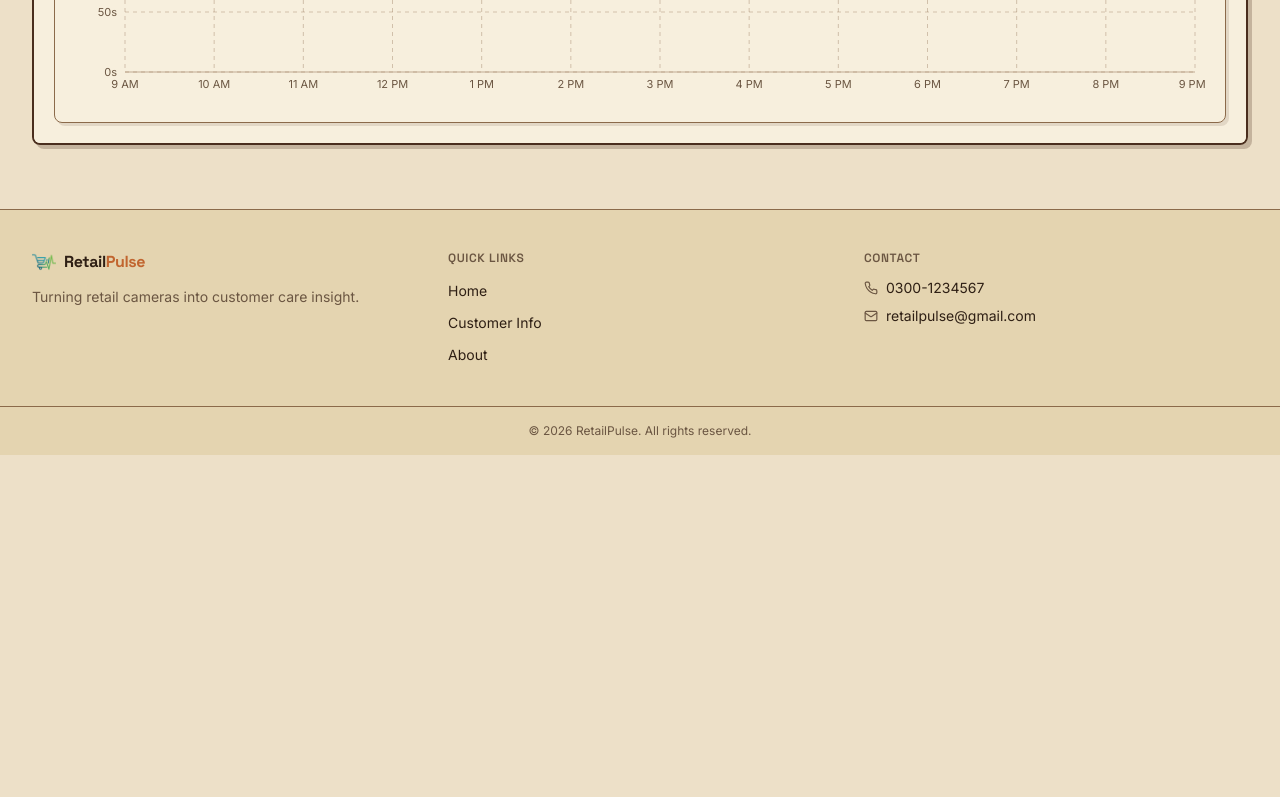
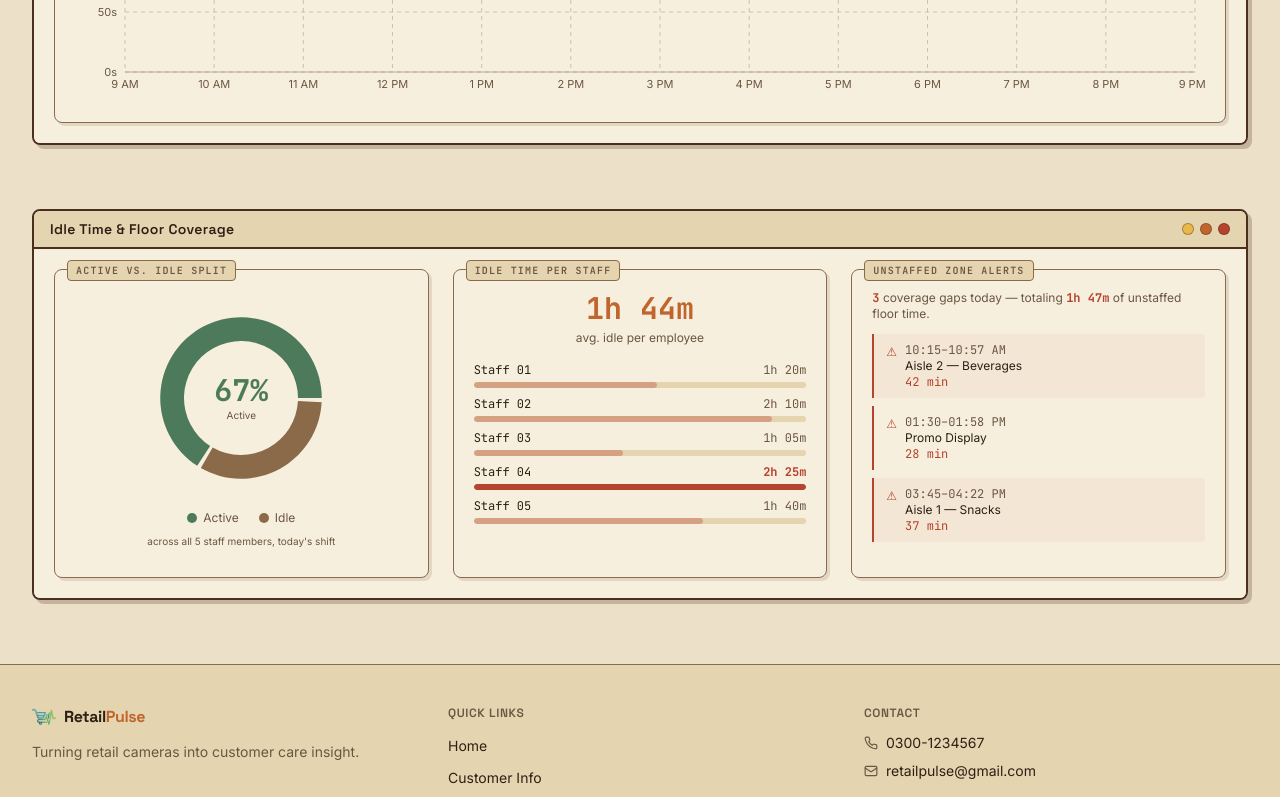
Before and after one commit to muhammad-moiz-ansari/retail-store-analysis, a Next.js app in the folder frontend/: page /employee-info in a window 1280 px wide. Shown: the part 1325-2122 px from the top of the page. Before the commit the page ends 1780 px from the top, so only its background shows below. Built offline with nearby package versions, Linux system fonts and the light colour scheme.

Commit message:
feat: add idle time and coverage gaps to employee info

```diff
--- a/frontend/src/app/employee-info/page.tsx
+++ b/frontend/src/app/employee-info/page.tsx
@@ -11,6 +11,9 @@ import {
   Tooltip,
   ResponsiveContainer,
   ReferenceLine,
+  PieChart,
+  Pie,
+  Cell,
 } from "recharts";
 
 /* ═══════════════════════════════════════════════════════════════
@@ -51,6 +54,25 @@ const RESPONSE_TIME_HOURLY = [
   { hour: "9 PM", seconds: 72 },
 ];
 
+const ACTIVE_IDLE_SPLIT = [
+  { name: "Active", value: 67, color: "var(--color-success)" },
+  { name: "Idle", value: 33, color: "var(--color-border-soft)" },
+];
+
+const STAFF_IDLE = [
+  { id: "Staff 01", idle: "1h 20m", mins: 80 },
+  { id: "Staff 02", idle: "2h 10m", mins: 130 },
+  { id: "Staff 03", idle: "1h 05m", mins: 65 },
+  { id: "Staff 04", idle: "2h 25m", mins: 145 },
+  { id: "Staff 05", idle: "1h 40m", mins: 100 },
+];
+
+const UNSTAFFED_ALERTS = [
+  { time: "10:15–10:57 AM", zone: "Aisle 2 — Beverages", duration: "42 min" },
+  { time: "01:30–01:58 PM", zone: "Promo Display", duration: "28 min" },
+  { time: "03:45–04:22 PM", zone: "Aisle 1 — Snacks", duration: "37 min" },
+];
+
 /* ═══════════════════════════════════════════════════════════════
    Helpers
    ═══════════════════════════════════════════════════════════════ */
@@ -81,6 +103,9 @@ export default function EmployeeInfoPage() {
 
         {/* ── Section 2: Interaction & Responsiveness ── */}
         <InteractionResponsivenessSection />
+
+        {/* ── Section 3: Idle Time & Floor Coverage ── */}
+        <IdleCoverageSection />
       </main>
     </div>
   );
@@ -384,3 +409,136 @@ function TrendUpIcon() {
     </svg>
   );
 }
+
+/* ═══════════════════════════════════════════════════════════════
+   Section 3: Idle Time & Floor Coverage
+   ═══════════════════════════════════════════════════════════════ */
+
+function IdleCoverageSection() {
+  const maxIdle = Math.max(...STAFF_IDLE.map((s) => s.mins));
+
+  return (
+    <RetroWindow title="Idle Time & Floor Coverage">
+      <div className="grid grid-cols-1 md:grid-cols-3 gap-6">
+        {/* ── Active vs Idle Donut ── */}
+        <RetroCard label="Active vs. Idle Split">
+          <div className="flex flex-col items-center py-2">
+            <div className="relative w-full max-w-[200px] aspect-square">
+              <ResponsiveContainer width="100%" height="100%">
+                <PieChart>
+                  <Pie
+                    data={ACTIVE_IDLE_SPLIT}
+                    cx="50%"
+                    cy="50%"
+                    innerRadius="60%"
+                    outerRadius="85%"
+                    paddingAngle={3}
+                    dataKey="value"
+                    stroke="none"
+                  >
+                    {ACTIVE_IDLE_SPLIT.map((entry) => (
+                      <Cell key={entry.name} fill={entry.color} />
+                    ))}
+                  </Pie>
+                  <Tooltip
+                    contentStyle={{
+                      backgroundColor: "var(--color-surface)",
+                      border: "1px solid var(--color-border-soft)",
+                      borderRadius: "6px",
+                      fontFamily: "var(--font-mono)",
+                      fontSize: 12,
+                      color: "var(--color-text)",
+                    }}
+                    formatter={(value) => [`${value}%`, ""]}
+                  />
+                </PieChart>
+              </ResponsiveContainer>
+              <div className="absolute inset-0 flex flex-col items-center justify-center pointer-events-none">
+                <span className="font-mono text-3xl font-bold text-success">67%</span>
+                <span className="text-[10px] text-text-muted">Active</span>
+              </div>
+            </div>
+            <div className="flex gap-5 mt-3 text-xs text-text-muted">
+              <span className="flex items-center gap-1.5">
+                <span className="inline-block w-2.5 h-2.5 rounded-full bg-success" />
+                Active
+              </span>
+              <span className="flex items-center gap-1.5">
+                <span className="inline-block w-2.5 h-2.5 rounded-full bg-border-soft" />
+                Idle
+              </span>
+            </div>
+            <p className="text-[10px] text-text-muted mt-2 text-center">
+              across all 5 staff members, today&apos;s shift
+            </p>
+          </div>
+        </RetroCard>
+
+        {/* ── Idle Time per Staff ── */}
+        <RetroCard label="Idle Time per Staff">
+          <div className="space-y-3">
+            <div className="text-center mb-4">
+              <p className="font-mono text-3xl font-bold text-accent">1h 44m</p>
+              <p className="text-xs text-text-muted mt-1">avg. idle per employee</p>
+            </div>
+
+            <div className="space-y-2">
+              {STAFF_IDLE.map((s) => {
+                const pct = (s.mins / maxIdle) * 100;
+                const isWorst = s.mins === maxIdle;
+                return (
+                  <div key={s.id} className="space-y-1">
+                    <div className="flex justify-between text-xs">
+                      <span className="font-mono text-text">{s.id}</span>
+                      <span className={`font-mono ${isWorst ? "text-danger font-bold" : "text-text-muted"}`}>
+                        {s.idle}
+                      </span>
+                    </div>
+                    <div className="w-full h-1.5 rounded-full bg-surface-alt overflow-hidden">
+                      <div
+                        className="h-full rounded-full transition-all"
+                        style={{
+                          width: `${pct}%`,
+                          backgroundColor: isWorst ? "var(--color-danger)" : "var(--color-danger)",
+                          opacity: isWorst ? 1 : 0.35,
+                        }}
+                      />
+                    </div>
+                  </div>
+                );
+              })}
+            </div>
+          </div>
+        </RetroCard>
+
+        {/* ── Unstaffed Zone Alerts ── */}
+        <RetroCard label="Unstaffed Zone Alerts">
+          <div className="space-y-3">
+            <p className="text-xs text-text-muted">
+              <span className="font-mono font-bold text-danger">3</span> coverage gaps today —
+              totaling <span className="font-mono font-bold text-danger">1h 47m</span> of unstaffed floor time.
+            </p>
+
+            <div className="space-y-2">
+              {UNSTAFFED_ALERTS.map((alert, i) => (
+                <div
+                  key={i}
+                  className={`flex items-start gap-2 text-xs border-l-2 border-danger pl-3 py-2 rounded-r ${
+                    i % 2 === 0 ? "bg-danger/5" : "bg-surface"
+                  }`}
+                >
+                  <span className="text-danger shrink-0 mt-0.5">⚠</span>
+                  <div className="min-w-0">
+                    <p className="font-mono text-text-muted">{alert.time}</p>
+                    <p className="text-text truncate">{alert.zone}</p>
+                    <p className="font-mono text-danger">{alert.duration}</p>
+                  </div>
+                </div>
+              ))}
+            </div>
+          </div>
+        </RetroCard>
+      </div>
+    </RetroWindow>
+  );
+}
```
